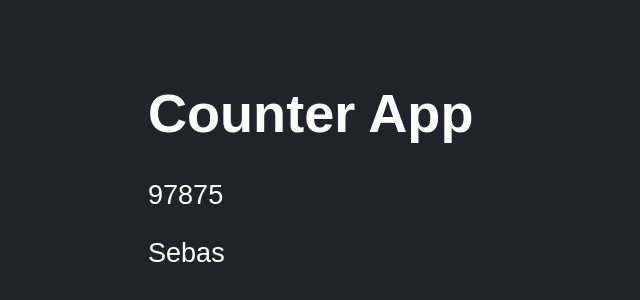
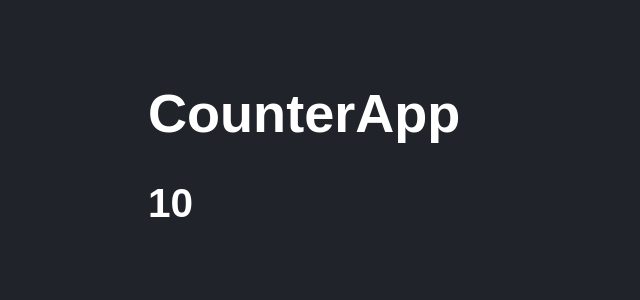
Before and after one commit to sebasGZA/counter-app, a React (Vite) app: page / in a window 1280 px wide. Shown: the part 102-402 px from the top of the page, without its empty margins (0-640 px from the left). Built offline with nearby package versions, Linux system fonts and the light colour scheme.

Commit message:
CounterApp

```diff
--- /dev/null
+++ b/src/CounterApp.jsx
@@ -0,0 +1,18 @@
+import PropTypes from "prop-types";
+
+export const CounterApp = ({ value }) => {
+  return (
+    <>
+      <h1>CounterApp</h1>
+      <h2>{value}</h2>
+    </>
+  );
+};
+
+CounterApp.propTypes = {
+  value: PropTypes.number.isRequired,
+};
+
+CounterApp.defaultProps = {
+  value: 0,
+};
--- a/src/main.jsx
+++ b/src/main.jsx
@@ -1,10 +1,10 @@
 import React from "react";
 import ReactDOM from "react-dom/client";
-import { FirstApp } from "./FirstApp";
+import { CounterApp } from "./CounterApp";
 import "./styles.css";
 
 ReactDOM.createRoot(document.getElementById("root")).render(
   <React.StrictMode>
-    <FirstApp title={"Counter App"} subTitle={97875} name={"Sebas"} />
+    <CounterApp value={10}/>
   </React.StrictMode>
 );
```
